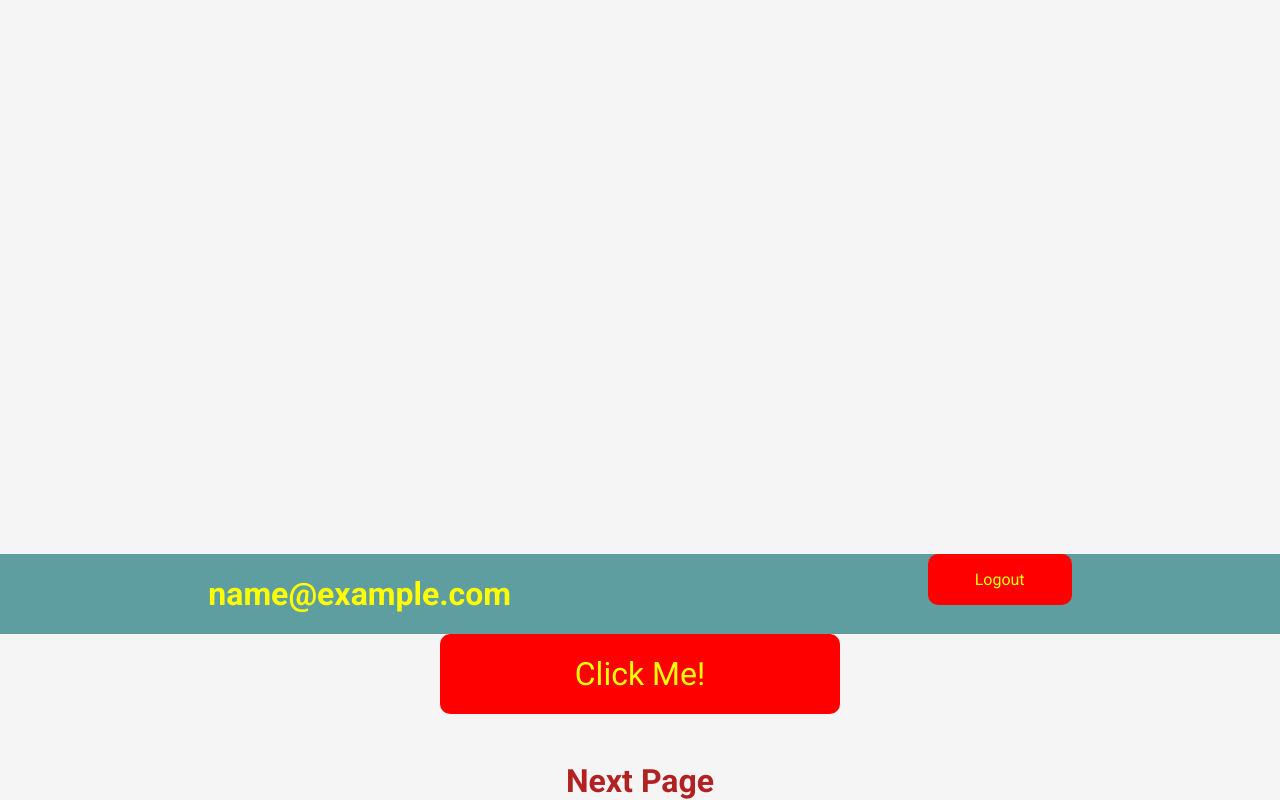
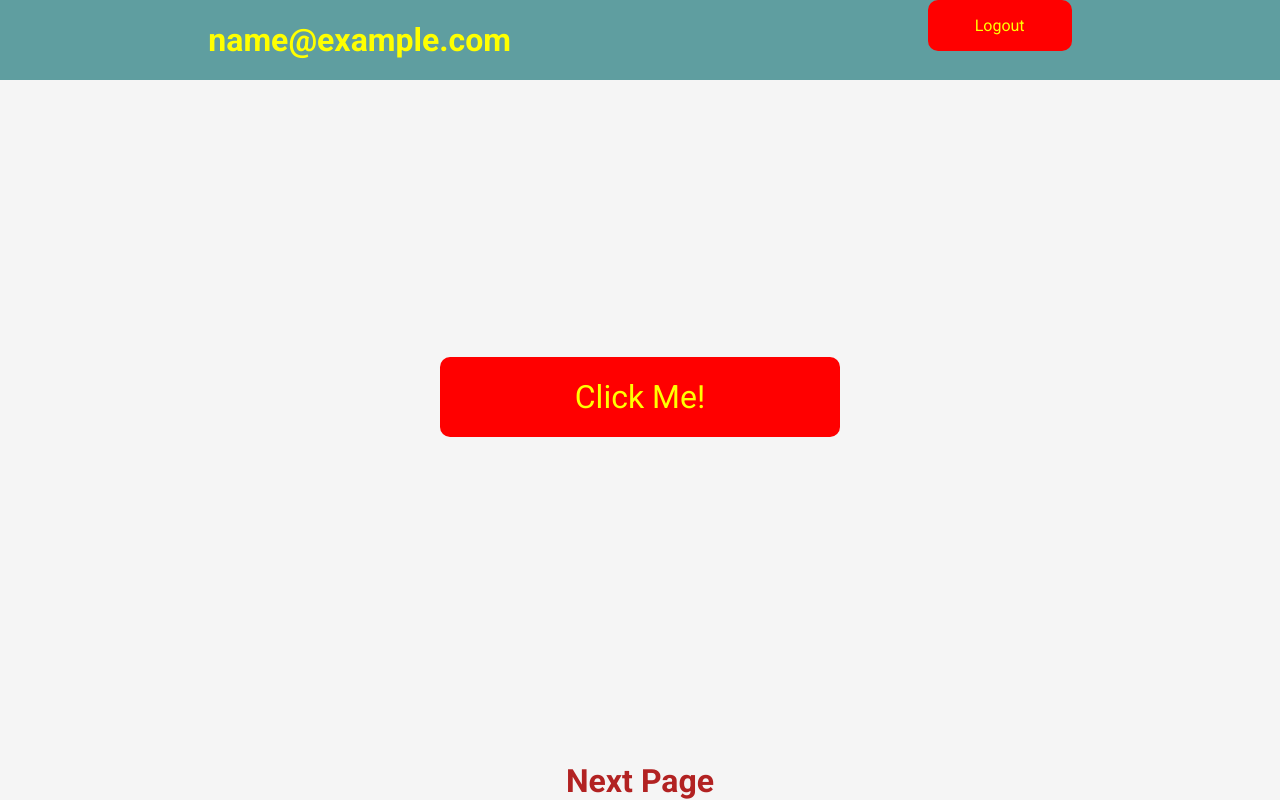
Before and after one commit to Zoro-chi/Nordstone, a React (Create React App) app in the folder nordstone1/: page /firstPage in a window 1280 px wide. Built offline with nearby package versions, Linux system fonts and the light colour scheme; no server answers; sample sign-in values are in the browser's storage.

Commit message:
firebase hosting

```diff
--- a/nordstone1/src/Pages/thirdPage/thirdPage.scss
+++ b/nordstone1/src/Pages/thirdPage/thirdPage.scss
@@ -3,7 +3,7 @@
   width: 100vw;
   display: flex;
   flex-flow: column;
-  justify-content: end;
+  justify-content: space-between;
   align-items: center;
   background-color: whitesmoke;
 
```
